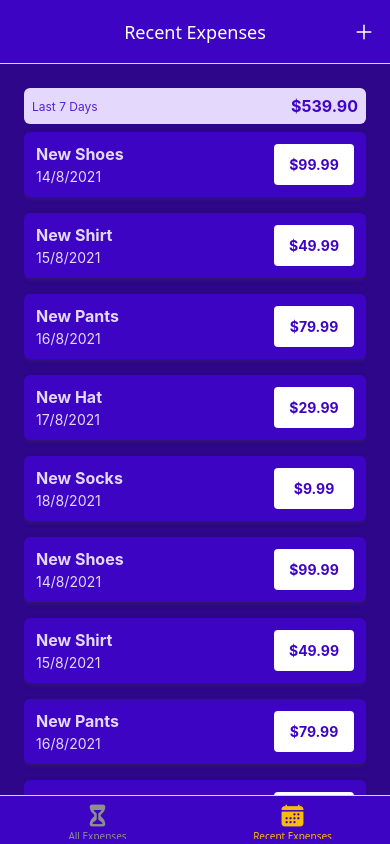
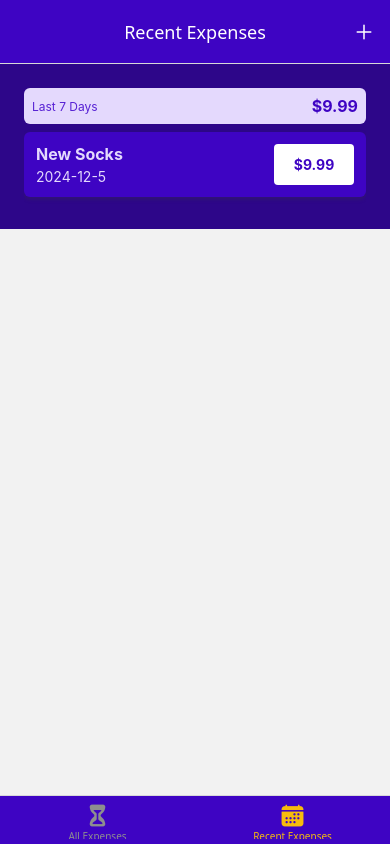
Before and after one commit to armanrajib/expense-tracker-app--react-native, a React Native app: screen /RecentExpenses in a window 390 px wide. Built offline with nearby package versions, Linux system fonts and the light colour scheme.

Commit message:
Implement app-wide state management with Context API & useReducer, and utilize add, update, delete function

```diff
--- a/App.js
+++ b/App.js
@@ -9,6 +9,7 @@
 import RecentExpenses from "./screens/RecentExpenses";
 import ManageExpense from "./screens/ManageExpense";
 import IconButton from "./components/ui/IconButton";
+import { ExpensesContextProvider } from "./store/expensesContext";
 
 const Stack = createNativeStackNavigator();
 const BottomTab = createBottomTabNavigator();
@@ -17,6 +18,7 @@
   return (
     <>
       <StatusBar style="light" />
+      <ExpensesContextProvider>
         <NavigationContainer>
           <Stack.Navigator
             screenOptions={{
@@ -42,6 +44,7 @@
             />
           </Stack.Navigator>
         </NavigationContainer>
+      </ExpensesContextProvider>
     </>
   );
 }
--- a/components/ExpensesOutput/ExpensesOutput.js
+++ b/components/ExpensesOutput/ExpensesOutput.js
@@ -1,80 +1,18 @@
-import { StyleSheet, View } from "react-native";
+import { StyleSheet, Text, View } from "react-native";
 
 import { globalStyles } from "../../constants/styles";
 import ExpensesSummary from "./ExpensesSummary";
 import ExpensesList from "./ExpensesList";
 
-const DUMMY_EXPENSES = [
-  {
-    id: "e1",
-    description: "New Shoes",
-    amount: 99.99,
-    date: new Date(2021, 7, 14),
-  },
-  {
-    id: "e2",
-    description: "New Shirt",
-    amount: 49.99,
-    date: new Date(2021, 7, 15),
-  },
-  {
-    id: "e3",
-    description: "New Pants",
-    amount: 79.99,
-    date: new Date(2021, 7, 16),
-  },
-  {
-    id: "e4",
-    description: "New Hat",
-    amount: 29.99,
-    date: new Date(2021, 7, 17),
-  },
-  {
-    id: "e5",
-    description: "New Socks",
-    amount: 9.99,
-    date: new Date(2021, 7, 18),
-  },
-  {
-    id: "e6",
-    description: "New Shoes",
-    amount: 99.99,
-    date: new Date(2021, 7, 14),
-  },
-  {
-    id: "e7",
-    description: "New Shirt",
-    amount: 49.99,
-    date: new Date(2021, 7, 15),
-  },
-  {
-    id: "e8",
-    description: "New Pants",
-    amount: 79.99,
-    date: new Date(2021, 7, 16),
-  },
-  {
-    id: "e9",
-    description: "New Hat",
-    amount: 29.99,
-    date: new Date(2021, 7, 17),
-  },
-  {
-    id: "e10",
-    description: "New Socks",
-    amount: 9.99,
-    date: new Date(2021, 7, 18),
-  },
-];
-
-function ExpensesOutput({ expenses, expensesPeriod }) {
+function ExpensesOutput({ expenses, expensesPeriod, fallbackText }) {
   return (
     <View style={styles.container}>
-      <ExpensesSummary
-        expenses={DUMMY_EXPENSES}
-        expensesPeriod={expensesPeriod}
-      />
-      <ExpensesList expenses={DUMMY_EXPENSES} />
+      <ExpensesSummary expenses={expenses} expensesPeriod={expensesPeriod} />
+      {expenses.length > 0 ? (
+        <ExpensesList expenses={expenses} />
+      ) : (
+        <Text style={styles.infoText}>{fallbackText}</Text>
+      )}
     </View>
   );
 }
@@ -86,6 +24,12 @@
     padding: 24,
     backgroundColor: globalStyles.colors.primary700,
   },
+  infoText: {
+    color: "white",
+    fontSize: 16,
+    textAlign: "center",
+    marginTop: 32,
+  },
 });
 
 export default ExpensesOutput;
--- a/screens/AllExpenses.js
+++ b/screens/AllExpenses.js
@@ -1,11 +1,19 @@
+import { useContext } from "react";
 import { Text, View } from "react-native";
 
 import ExpensesOutput from "../components/ExpensesOutput/ExpensesOutput";
+import { ExpensesContext } from "../store/expensesContext";
 
 function AllExpenses() {
+  const { expenses } = useContext(ExpensesContext);
+
   return (
     <View>
-      <ExpensesOutput expensesPeriod="Total" />
+      <ExpensesOutput
+        expenses={expenses}
+        expensesPeriod="Total"
+        fallbackText="No registered expenses found!"
+      />
     </View>
   );
 }
--- a/screens/ManageExpense.js
+++ b/screens/ManageExpense.js
@@ -1,11 +1,15 @@
-import { useLayoutEffect } from "react";
+import { useContext, useLayoutEffect } from "react";
 import { StyleSheet, View } from "react-native";
 
 import { globalStyles } from "../constants/styles";
 import IconButton from "../components/ui/IconButton";
 import Button from "../components/ui/Button";
+import { ExpensesContext } from "../store/expensesContext";
 
 function ManageExpense({ route, navigation }) {
+  const { addExpense, updateExpense, deleteExpense } =
+    useContext(ExpensesContext);
+
   const expenseId = route.params?.expenseId;
   const isEditing = !!expenseId; // Convert to boolean
 
@@ -19,6 +23,7 @@
   );
 
   function handleDeleteExpense() {
+    deleteExpense(expenseId);
     navigation.goBack();
   }
 
@@ -27,6 +32,17 @@
   }
 
   function handleConfirm() {
+    isEditing
+      ? updateExpense(expenseId, {
+          description: "Updated Expense",
+          amount: 200,
+          date: new Date(),
+        })
+      : addExpense({
+          description: "New Expense",
+          amount: 100,
+          date: new Date(2024, 7, 15),
+        });
     navigation.goBack();
   }
 
--- a/screens/RecentExpenses.js
+++ b/screens/RecentExpenses.js
@@ -1,10 +1,26 @@
+import { useContext } from "react";
 import { Text, View } from "react-native";
+
 import ExpensesOutput from "../components/ExpensesOutput/ExpensesOutput";
+import { ExpensesContext } from "../store/expensesContext";
+import { getDateMinusDays } from "../utils/date";
 
 function RecentExpenses() {
+  const { expenses } = useContext(ExpensesContext);
+
+  const recentExpenses = expenses.filter((expense) => {
+    const today = new Date();
+    const date7DaysAgo = getDateMinusDays(today, 7);
+    return expense.date >= date7DaysAgo && expense.date <= today;
+  });
+
   return (
     <View>
-      <ExpensesOutput expensesPeriod="Last 7 Days" />
+      <ExpensesOutput
+        expenses={recentExpenses}
+        expensesPeriod="Last 7 Days"
+        fallbackText="No expenses registered in the last 7 days."
+      />
     </View>
   );
 }
--- /dev/null
+++ b/store/expensesContext.js
@@ -0,0 +1,94 @@
+import { createContext, useReducer } from "react";
+
+const ExpensesContext = createContext({
+  expenses: [],
+  addExpense: ({ description, amount, date }) => {},
+  deleteExpense: ({ id }) => {},
+  updateExpense: (id, { description, amount, date }) => {},
+});
+
+const initialState = [
+  {
+    id: "e1",
+    description: "New Shoes",
+    amount: 99.99,
+    date: new Date(2021, 7, 14),
+  },
+  {
+    id: "e2",
+    description: "New Shirt",
+    amount: 49.99,
+    date: new Date(2021, 7, 15),
+  },
+  {
+    id: "e3",
+    description: "New Pants",
+    amount: 79.99,
+    date: new Date(2021, 7, 16),
+  },
+  {
+    id: "e4",
+    description: "New Hat",
+    amount: 29.99,
+    date: new Date(2021, 7, 17),
+  },
+  {
+    id: "e5",
+    description: "New Socks",
+    amount: 9.99,
+    date: new Date(2024, 11, 5),
+  },
+];
+
+function expensesReducer(state, action) {
+  switch (action.type) {
+    case "ADD":
+      const id = new Date().toString() + Math.random().toString();
+      return [{ id: id, ...action.payload }, ...state];
+
+    case "UPDATE":
+      const updatedExpenses = state.map((expense) =>
+        expense.id === action.payload.id
+          ? { ...expense, ...action.payload.expense }
+          : expense
+      );
+      return updatedExpenses;
+
+    case "DELETE":
+      return state.filter((expense) => expense.id !== action.payload);
+
+    default:
+      return state;
+  }
+}
+
+function ExpensesContextProvider({ children }) {
+  const [expensesState, dispatch] = useReducer(expensesReducer, initialState);
+
+  function addExpense(expense) {
+    dispatch({ type: "ADD", payload: expense });
+  }
+
+  function updateExpense(id, expense) {
+    dispatch({ type: "UPDATE", payload: { id: id, expense: expense } });
+  }
+
+  function deleteExpense(id) {
+    dispatch({ type: "DELETE", payload: id });
+  }
+
+  const value = {
+    expenses: expensesState,
+    addExpense,
+    updateExpense,
+    deleteExpense,
+  };
+
+  return (
+    <ExpensesContext.Provider value={value}>
+      {children}
+    </ExpensesContext.Provider>
+  );
+}
+
+export { ExpensesContext, ExpensesContextProvider };
--- a/utils/date.js
+++ b/utils/date.js
@@ -1,3 +1,7 @@
 export function getFormattedDate(date) {
-  return `${date.getDate()}/${date.getMonth() + 1}/${date.getFullYear()}`;
+  return `${date.getFullYear()}-${date.getMonth() + 1}-${date.getDate()}`;
 }
+
+export function getDateMinusDays(date, days) {
+  return new Date(date.getFullYear(), date.getMonth(), date.getDate() - days);
+}
```
Lines whose indentation alone changed are shown as unchanged.
